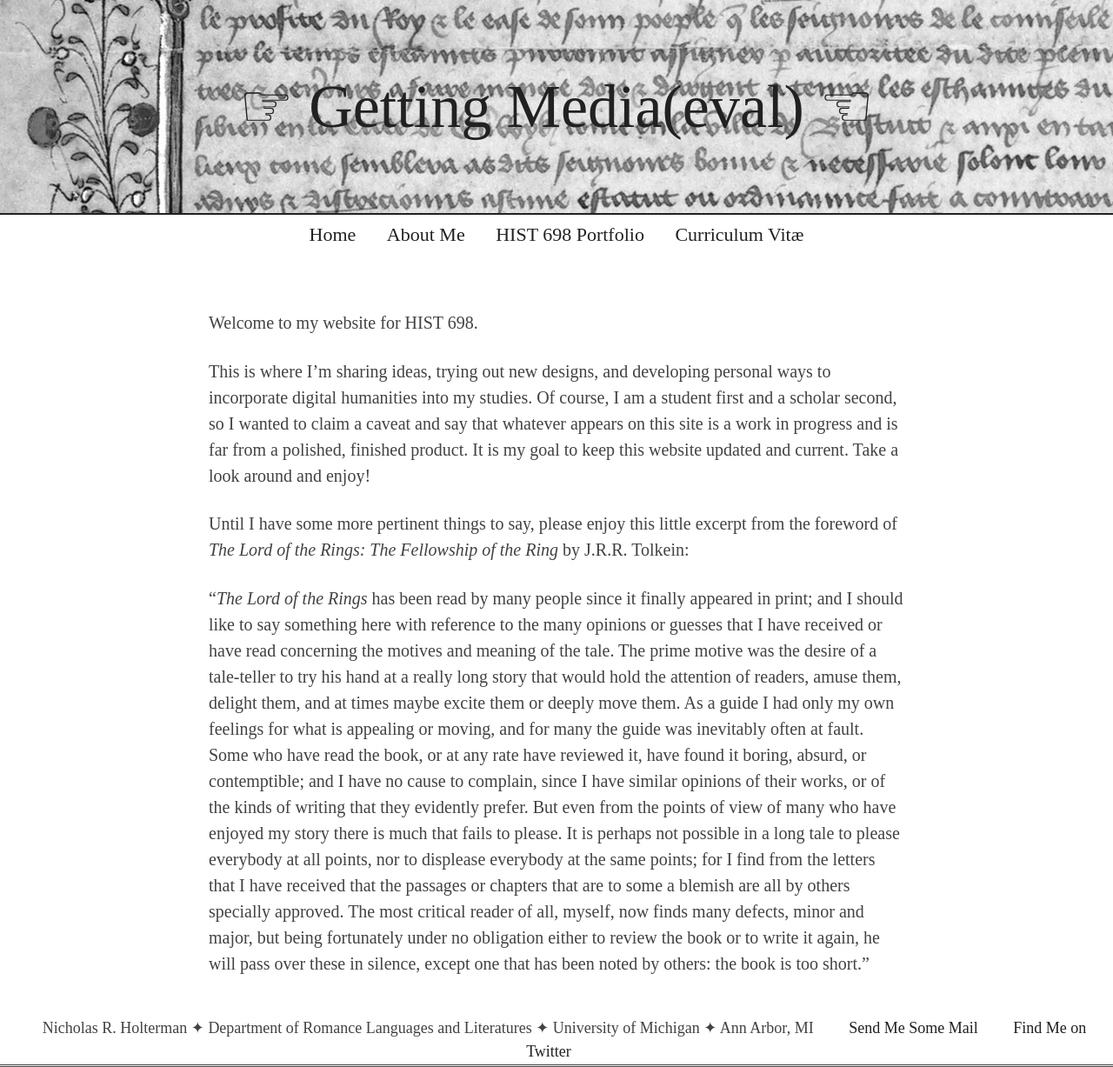
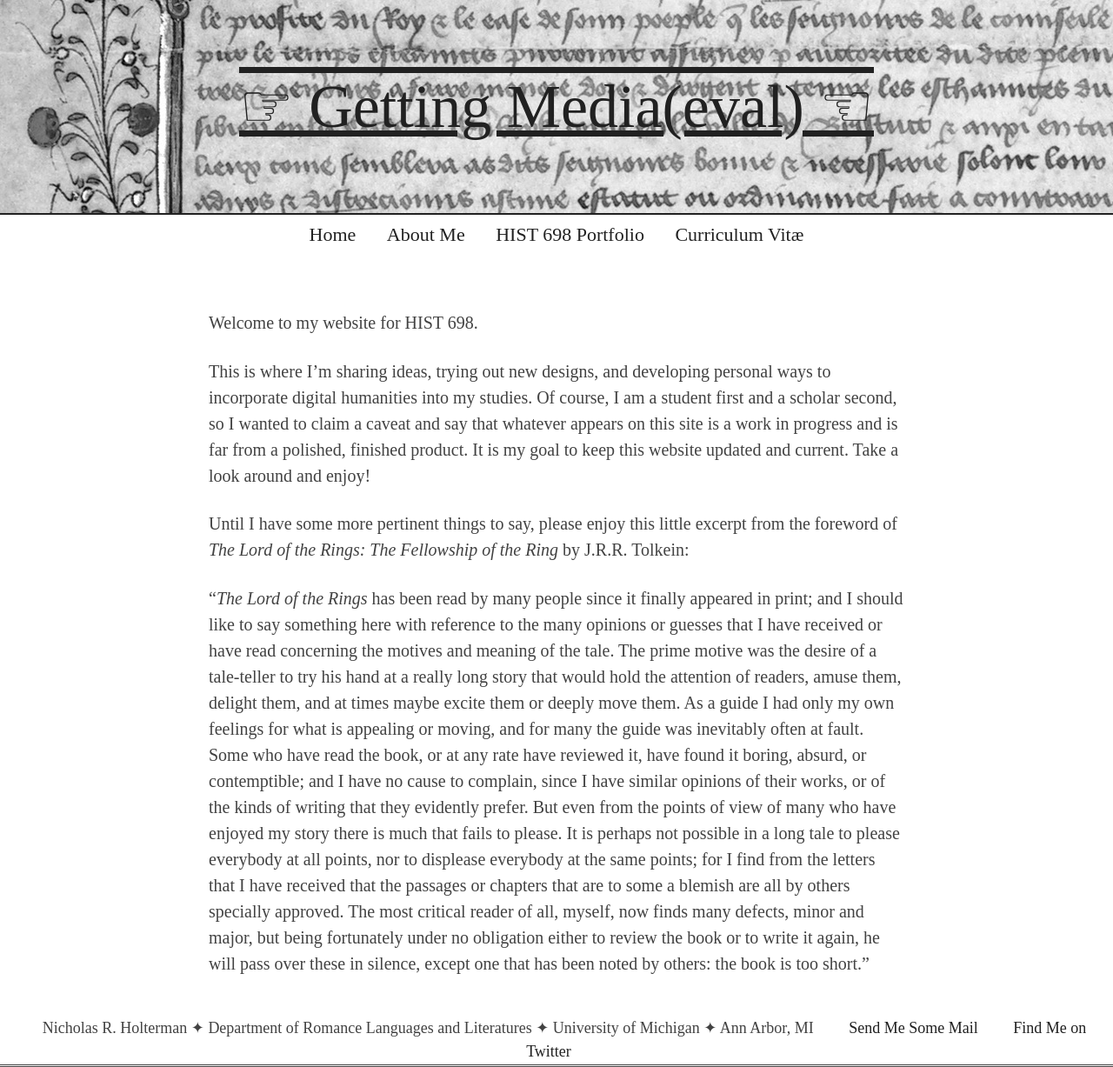
Before and after one commit to nrholterman/nrholterman.github.io, a Jekyll site: the page built from index.md, in a window 1280 px wide. Shown: the whole page at 87% size. Built offline with Jekyll 4.4.1, drawn with Linux system fonts in a browser that asks for light colours; some web fonts are replaced.

Commit message:
underline overline

```diff
--- a/assets/main.css
+++ b/assets/main.css
@@ -58,7 +58,7 @@ margin-left: 50px;
 .heading {
   font-family: 'IM Fell English SC', serif;
   font-size: 70px;
-  text-decoration: none;
+  text-decoration: overline underline;
   color: #212121;
   font-style: none;
   margin: 0;
```
